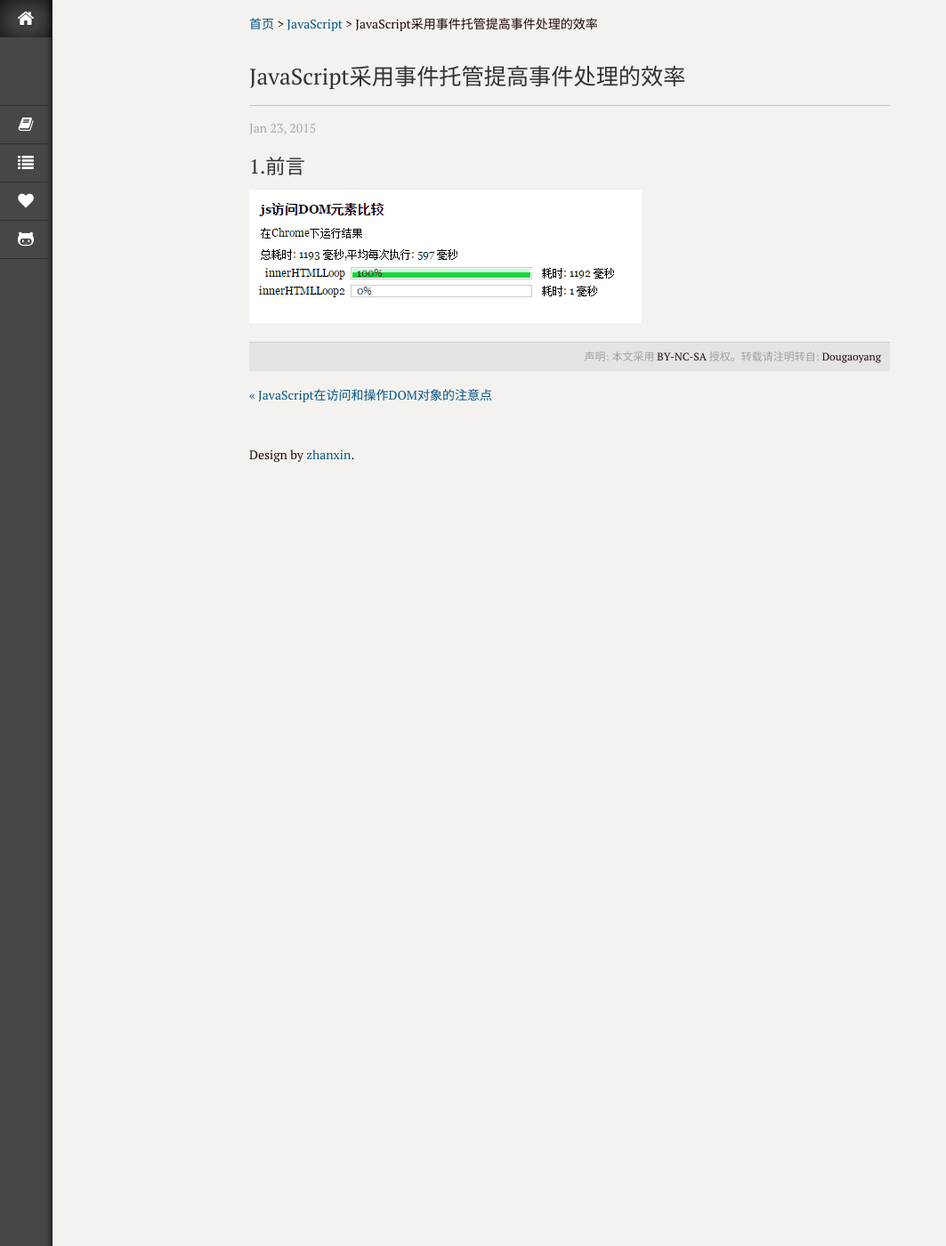
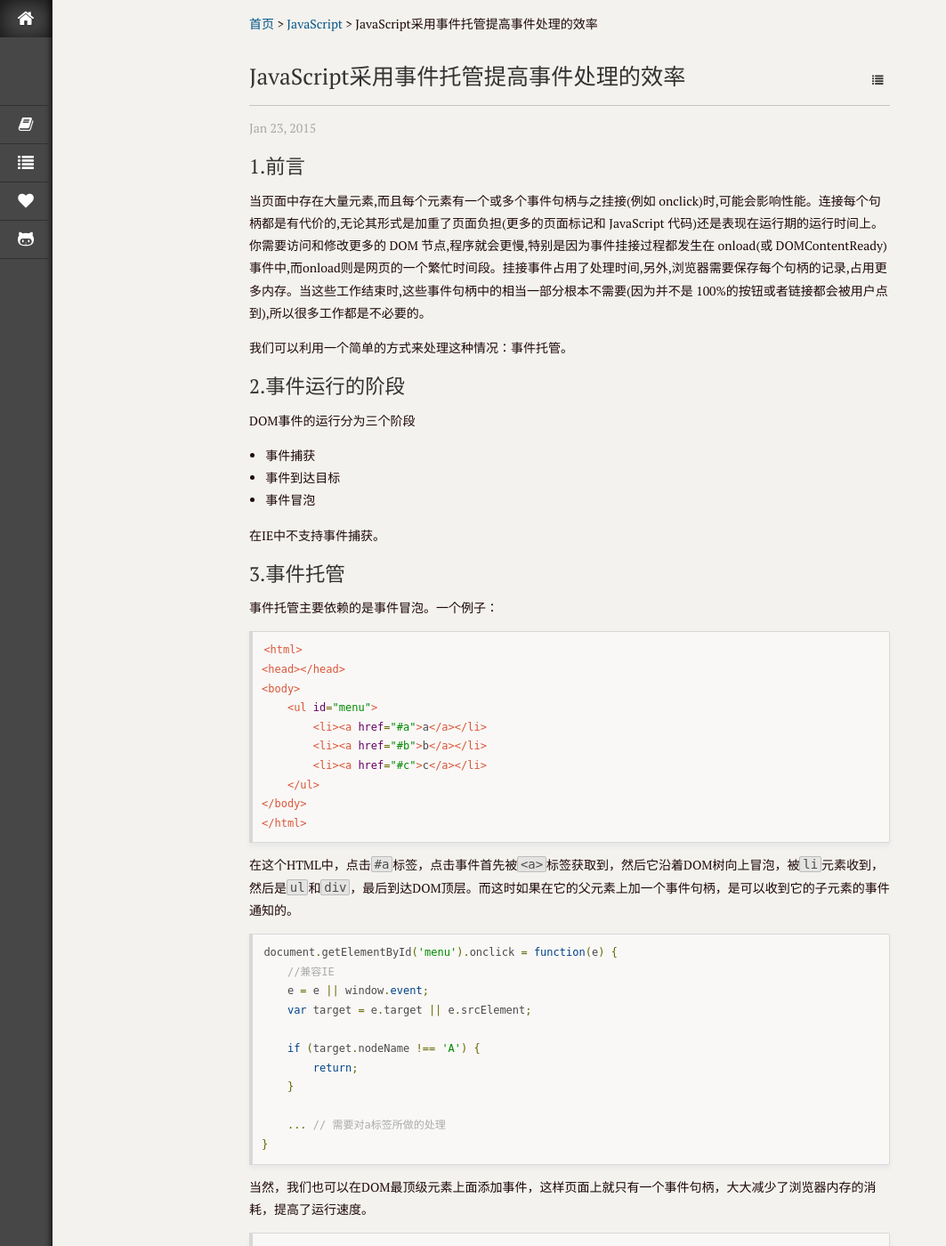
Before and after one commit to GitHubCuCu/dougaoyang.github.io, a Jekyll site: the page built from _posts/javascript/2015-01-23-event_delegation.md, in a window 1280 px wide and 1400 px high. Shown: the whole window at 89% size, without its empty margins (0-1063 px from the left). Built offline with Jekyll 4.4.1, drawn with Linux system fonts in a browser that asks for light colours; Markdown is read by kramdown in place of the engine named in the settings; some of the changed text lies outside the part shown.

Commit message:
update post

````diff
--- a/_posts/javascript/2015-01-23-event_delegation.md
+++ b/_posts/javascript/2015-01-23-event_delegation.md
@@ -3,14 +3,74 @@ layout: post
 title: JavaScript采用事件托管提高事件处理的效率
 category: JavaScript
 description: 对写出高性能的js代码的理解和心得
-keywords: JavaScript,高性能,优化,笔记
+keywords: JavaScript,事件托管,页面元素,高性能,优化,笔记
 ---
 
 ##1.前言
 
+当页面中存在大量元素,而且每个元素有一个或多个事件句柄与之挂接(例如 onclick)时,可能会影响性能。连接每个句柄都是有代价的,无论其形式是加重了页面负担(更多的页面标记和 JavaScript 代码)还是表现在运行期的运行时间上。你需要访问和修改更多的 DOM 节点,程序就会更慢,特别是因为事件挂接过程都发生在 onload(或 DOMContentReady)事件中,而onload则是网页的一个繁忙时间段。挂接事件占用了处理时间,另外,浏览器需要保存每个句柄的记录,占用更多内存。当这些工作结束时,这些事件句柄中的相当一部分根本不需要(因为并不是 100%的按钮或者链接都会被用户点到),所以很多工作都是不必要的。
 
+我们可以利用一个简单的方式来处理这种情况：事件托管。
 
+##2.事件运行的阶段
 
-![运行结果][img:1]
+DOM事件的运行分为三个阶段
 
-[img:1]: /images/20150122144500.png "运行结果"
+- 事件捕获
+- 事件到达目标
+- 事件冒泡
+
+在IE中不支持事件捕获。
+
+##3.事件托管
+
+事件托管主要依赖的是事件冒泡。一个例子：
+
+```HTML
+<html>
+<head></head>
+<body>
+    <ul id="menu">
+        <li><a href="#a">a</a></li>
+        <li><a href="#b">b</a></li>
+        <li><a href="#c">c</a></li>
+    </ul>
+</body>
+</html>
+```
+
+在这个HTML中，点击`#a`标签，点击事件首先被`<a>`标签获取到，然后它沿着DOM树向上冒泡，被`li`元素收到，然后是`ul`和`div`，最后到达DOM顶层。而这时如果在它的父元素上加一个事件句柄，是可以收到它的子元素的事件通知的。
+
+```JavaScript
+document.getElementById('menu').onclick = function(e) {
+    //兼容IE
+    e = e || window.event;
+    var target = e.target || e.srcElement;
+
+    if (target.nodeName !== 'A') {
+        return;
+    }
+
+    ... // 需要对a标签所做的处理
+}
+```
+
+当然，我们也可以在DOM最顶级元素上面添加事件，这样页面上就只有一个事件句柄，大大减少了浏览器内存的消耗，提高了运行速度。
+
+```JavaScript
+document.onclick = function(e) {
+    //兼容IE
+    e = e || window.event;
+    var target = e.target || e.srcElement,
+        targetNodeName = target.nodeName;
+
+    if (targetNodeName == 'A') {
+        // 一些处理...
+    }elseif(targetNodeName == 'li'){
+        // 一些处理...
+    }else{
+        // 一些处理...
+    }
+}
+
+```
````
